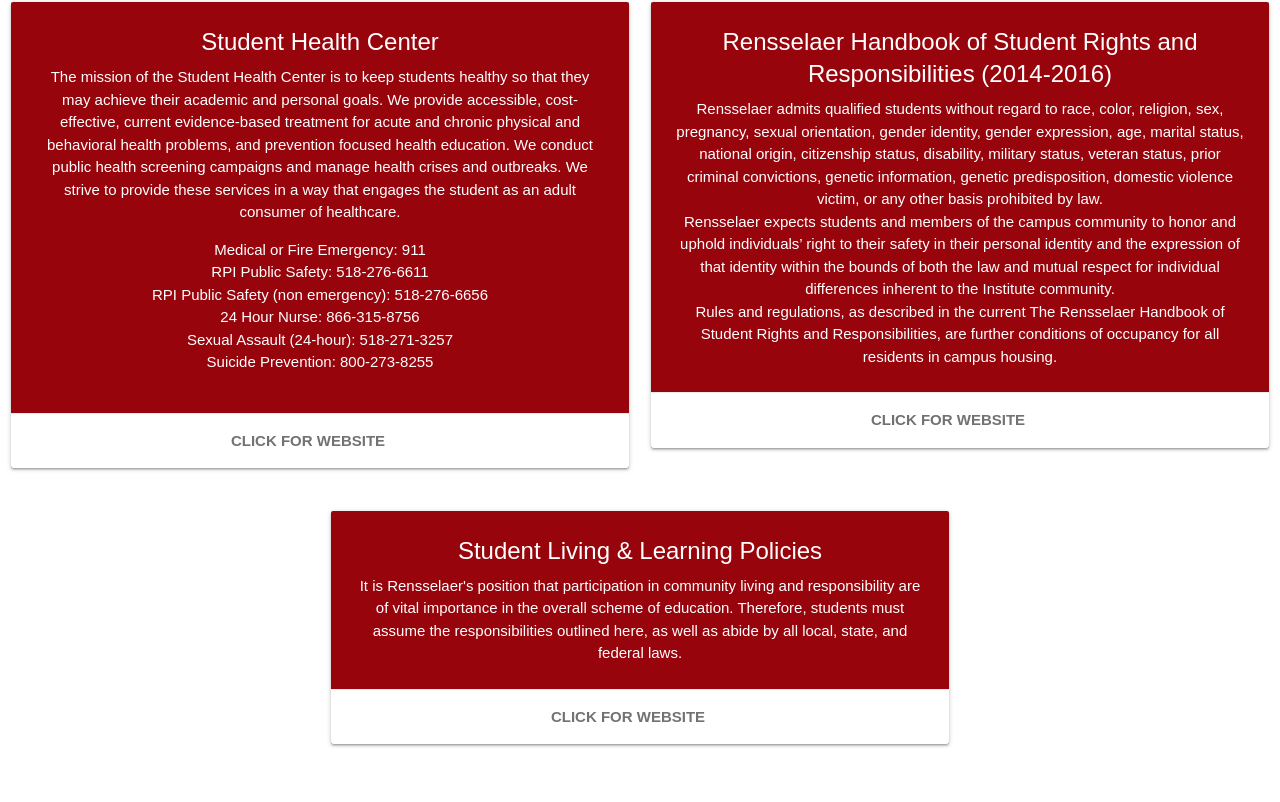
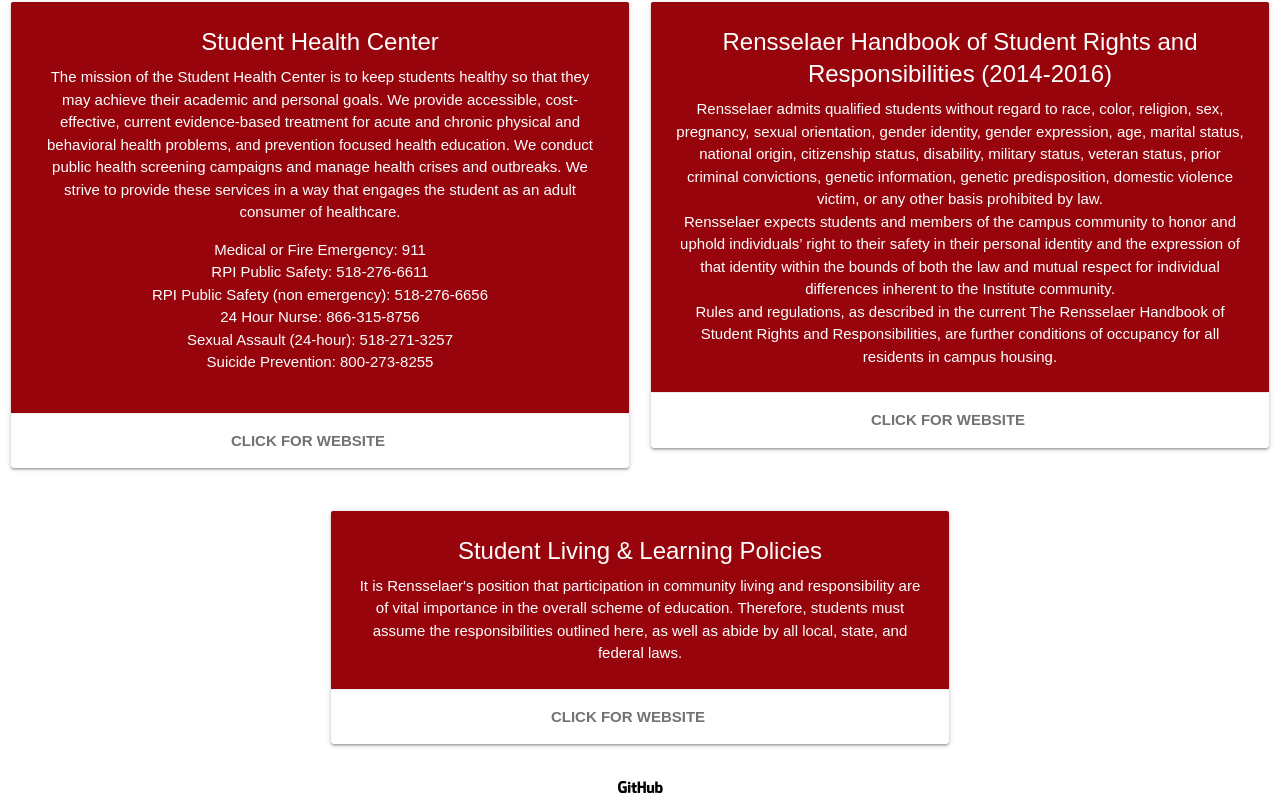
Before and after one commit to MJGTwo/RPISupport, a React (Create React App) app: page / in a window 1280 px wide. Shown: the part 779-1581 px from the top of the page. Before the commit the page ends 1558 px from the top, so only its background shows below. Built offline with nearby package versions, Linux system fonts and the light colour scheme.

Commit message:
added git logo and link to repo

```diff
--- a/src/App.js
+++ b/src/App.js
@@ -1,5 +1,6 @@
 import React, { Component } from 'react';
 import logo from './logo.png';
+import gh from './logo-github.svg';
 import './App.css';
 
 import TitleIX from './components/titleIX';
@@ -63,6 +64,9 @@ class App extends Component {
             </div>
           </div>
         </div>
+        <a href="https://github.com/mjgtwo/rpisupport">
+          <img src={gh} alt="github" />
+        </a>
       </div>
     );
   }
```
Also changed, not shown: src/logo-github.svg (added), src/logo.svg (deleted).
